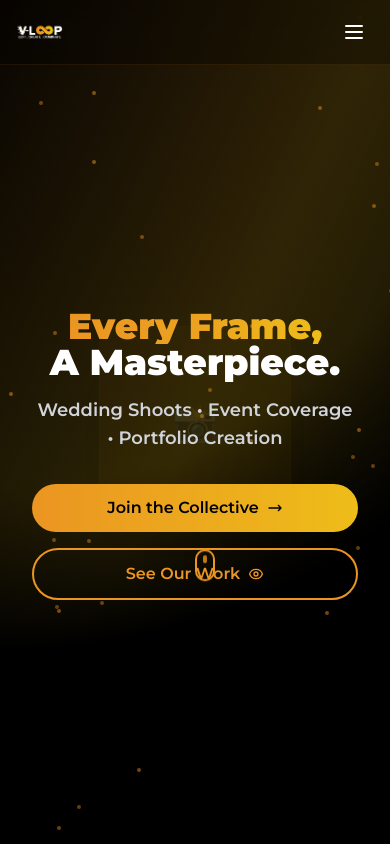
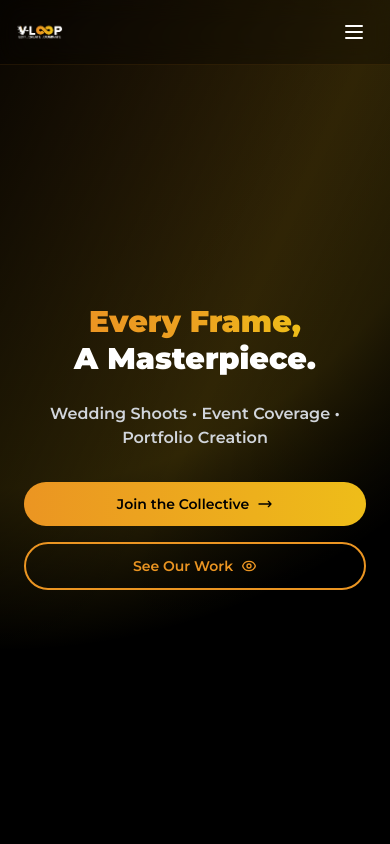
Before and after one commit to manish-gitx/v-loop, a Next.js app: page / in a window 390 px wide. Shown: the top 844 px of the page. Built offline with nearby package versions, Linux system fonts and the light colour scheme.

Commit message:
updated text

```diff
--- a/src/app/page.tsx
+++ b/src/app/page.tsx
@@ -76,7 +76,7 @@ export default function Home() {
       </nav>
 
       {/* Hero Section */}
-      <section id="hero" className="relative min-h-screen flex items-center justify-center overflow-hidden pt-16 md:pt-20">
+      <section id="hero" className="relative min-h-screen flex items-center justify-center overflow-hidden pt-20 pb-8 md:pt-24 md:pb-12">
         {/* Animated Background */}
         <div className="absolute inset-0">
           <div
@@ -88,39 +88,14 @@ export default function Home() {
           <div className="absolute inset-0 bg-gradient-to-br from-black via-transparent to-black opacity-80" />
 
           {/* Floating Particles */}
-          <div className="absolute inset-0">
-            {[...Array(30)].map((_, i) => (
-              <div
-                key={i}
-                className="absolute w-1 h-1 bg-[#EB9522] rounded-full opacity-40 md:opacity-60 animate-pulse"
-                style={{
-                  left: `${Math.random() * 100}%`,
-                  top: `${Math.random() * 100}%`,
-                  animationDelay: `${Math.random() * 3}s`,
-                  animationDuration: `${2 + Math.random() * 3}s`
-                }}
-              />
-            ))}
-          </div>
+
         </div>
 
-        {/* 3D Camera Placeholder */}
-        <div
-          className="absolute top-1/2 left-1/2 transform -translate-x-1/2 -translate-y-1/2 w-48 h-48 md:w-72 md:h-72 lg:w-96 lg:h-96 opacity-10 md:opacity-20"
-          style={{
-            transform: `translate(-50%, -50%) translateY(${scrollY * 0.3}px) rotateX(${mousePosition.y * 0.005}deg) rotateY(${mousePosition.x * 0.005}deg)`
-          }}
-        >
-          <div className="w-full h-full bg-gradient-to-br from-[#EB9522]/30 to-[#EEBD19]/30 rounded-2xl backdrop-blur-sm border border-[#EB9522]/20 shadow-2xl">
-            <div className="w-full h-full flex items-center justify-center">
-              <div className="text-4xl md:text-5xl lg:text-6xl">📸</div>
-            </div>
-          </div>
-        </div>
+
 
         {/* Hero Content */}
-        <div className="relative z-10 text-center max-w-6xl mx-auto px-4 sm:px-6">
-          <h1 className="font-heading text-4xl sm:text-6xl md:text-7xl lg:text-8xl xl:text-9xl 2xl:text-[12rem] text-white mb-4 md:mb-8 leading-none">
+        <div className="relative z-10 text-center max-w-7xl mx-auto px-3 sm:px-4 md:px-6">
+          <h1 className="font-heading text-3xl xs:text-4xl sm:text-5xl md:text-6xl lg:text-7xl xl:text-8xl 2xl:text-9xl text-white mb-6 sm:mb-8 md:mb-10 leading-tight sm:leading-none">
             <span className="inline-block bg-gradient-to-r from-[#EB9522] via-[#ECA220] to-[#EEBD19] bg-clip-text text-transparent">
               Every Frame,
             </span>
@@ -128,22 +103,22 @@ export default function Home() {
             <span className="text-white">A Masterpiece.</span>
           </h1>
 
-          <p className="font-body text-lg sm:text-xl md:text-2xl lg:text-3xl text-gray-300 mb-8 md:mb-12 max-w-4xl mx-auto px-4">
+          <p className="font-body text-base xs:text-lg sm:text-xl md:text-2xl lg:text-3xl text-gray-300 mb-8 sm:mb-10 md:mb-12 max-w-5xl mx-auto px-2 sm:px-4">
             Wedding Shoots • Event Coverage • Portfolio Creation
           </p>
 
           {/* CTA Buttons */}
-          <div className="flex flex-col sm:flex-row gap-4 md:gap-6 justify-center items-center px-4">
-            <button className="group w-full sm:w-auto bg-gradient-to-r from-[#EB9522] to-[#EEBD19] text-black font-body px-6 md:px-8 py-3 md:py-4 rounded-full text-base md:text-lg hover:shadow-xl hover:shadow-[#EB9522]/40 transition-all transform hover:scale-105 hover:-translate-y-1">
+          <div className="flex flex-col sm:flex-row gap-4 sm:gap-5 md:gap-6 justify-center items-center px-3 sm:px-4">
+            <button className="group w-full sm:w-auto bg-gradient-to-r from-[#EB9522] to-[#EEBD19] text-black font-body px-6 sm:px-7 md:px-8 py-3 sm:py-3.5 md:py-4 rounded-full text-sm sm:text-base md:text-lg hover:shadow-xl hover:shadow-[#EB9522]/40 transition-all transform hover:scale-105 hover:-translate-y-1">
               <span className="flex items-center justify-center">
                 Join the Collective
-                <svg className="ml-2 w-4 h-4 md:w-5 md:h-5 group-hover:translate-x-1 transition-transform" fill="none" stroke="currentColor" viewBox="0 0 24 24">
+                <svg className="ml-2 w-4 h-4 sm:w-5 sm:h-5 group-hover:translate-x-1 transition-transform" fill="none" stroke="currentColor" viewBox="0 0 24 24">
                   <path strokeLinecap="round" strokeLinejoin="round" strokeWidth={2} d="M17 8l4 4m0 0l-4 4m4-4H3" />
                 </svg>
               </span>
             </button>
 
-            <button className="group w-full sm:w-auto border-2 border-[#EB9522] text-[#EB9522] font-body px-6 md:px-8 py-3 md:py-4 rounded-full text-base md:text-lg hover:bg-[#EB9522] hover:text-black transition-all transform hover:scale-105 hover:-translate-y-1">
+            <button className="group w-full sm:w-auto border-2 border-[#EB9522] text-[#EB9522] font-body px-6 sm:px-7 md:px-8 py-3 sm:py-3.5 md:py-4 rounded-full text-sm sm:text-base md:text-lg hover:bg-[#EB9522] hover:text-black transition-all transform hover:scale-105 hover:-translate-y-1">
               <span className="flex items-center justify-center">
                 See Our Work
                 <svg className="ml-2 w-4 h-4 md:w-5 md:h-5 group-hover:translate-x-1 transition-transform" fill="none" stroke="currentColor" viewBox="0 0 24 24">
@@ -152,13 +127,6 @@ export default function Home() {
                 </svg>
               </span>
             </button>
-          </div>
-
-          {/* Scroll Indicator */}
-          <div className="absolute bottom-4 md:bottom-8 left-1/2 transform -translate-x-1/2 animate-bounce">
-            <div className="w-5 h-8 md:w-6 md:h-10 border-2 border-[#EB9522] rounded-full flex justify-center">
-              <div className="w-1 h-2 md:h-3 bg-[#EB9522] rounded-full mt-1 md:mt-2 animate-pulse"></div>
-            </div>
           </div>
         </div>
       </section>
```
